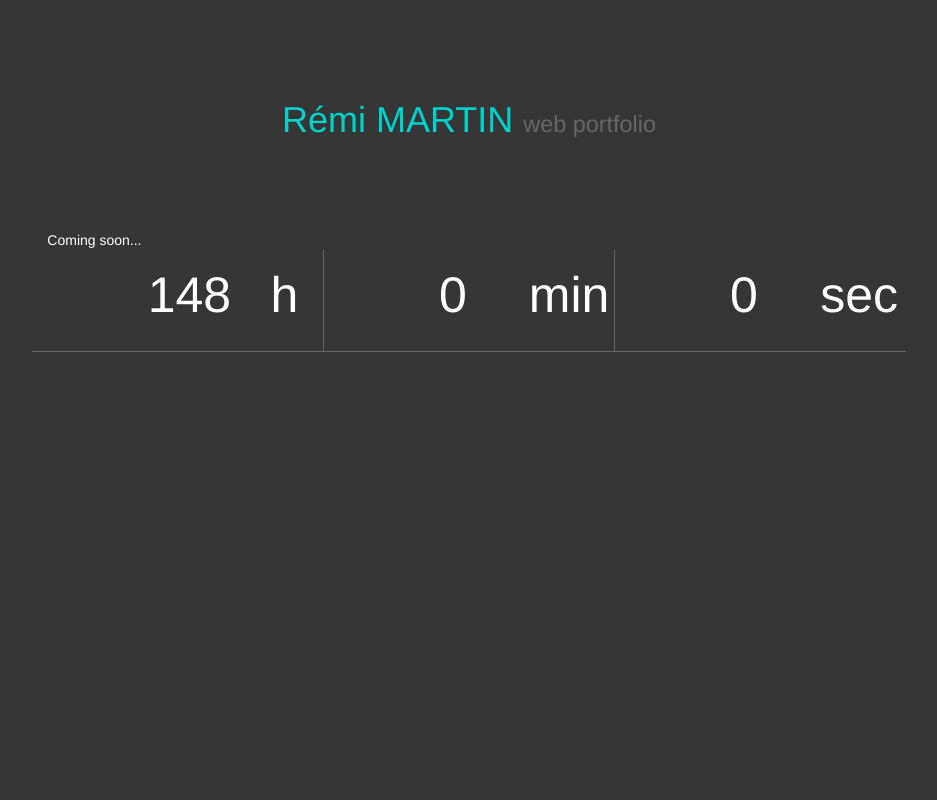
After one commit to MartinRemi/web-portfolio, a PHP site: page /index.html in a window 1280 px wide. The commit adds this page. Shown: the whole page, without its empty margins (171-1108 px from the left). Run offline with PHP 8.4, Linux system fonts and the light colour scheme; some libraries are stand-ins or nearby versions.

Commit message:
Added landing page

```diff
--- /dev/null
+++ b/index.html
@@ -0,0 +1,98 @@
+<html>
+	<head>
+		<title>Rémi MARTIN - web portfolio</title>
+		<meta http-equiv="content-type" content="text/html; charset=utf-8" />
+
+		<!-- CSS -->
+			<!-- Latest compiled and minified CSS -->
+			<link rel="stylesheet" href="//netdna.bootstrapcdn.com/bootstrap/3.1.1/css/bootstrap.min.css">
+
+			<!-- Optional theme -->
+			<link rel="stylesheet" href="//netdna.bootstrapcdn.com/bootstrap/3.1.1/css/bootstrap-theme.min.css">
+
+			<style>
+				body {
+					background: #363636;
+					color: white;
+				}
+
+				header {
+					text-align: center;
+					padding : 50px;
+					margin: 30px;
+				}
+
+				header h1 {
+					color: #00d2cd;
+				}
+
+				header h1 small {
+					color: #666666;
+				}
+
+				.number {
+					border-bottom: 1px solid #666666;
+					padding: 10px;
+					font-size: 50px;
+				}
+
+				.number-mid {
+					border-left: 1px solid #666666;
+					border-right: 1px solid #666666;
+				}
+
+				.no-block {
+					display: inline;
+				}
+			</style>
+
+		<!-- JS -->
+			<!-- jQuery -->
+			<script src="//ajax.googleapis.com/ajax/libs/jquery/2.1.1/jquery.min.js"></script>
+			<!-- Latest compiled and minified JavaScript -->
+			<script src="//netdna.bootstrapcdn.com/bootstrap/3.1.1/js/bootstrap.min.js"></script>
+	</head>
+
+	<body>
+		<header>
+			<h1>Rémi MARTIN <small>web portfolio</small></h1>
+		</header>
+		<div class="row">
+			<div class="col-md-8 col-md-offset-2 col-xs-12">
+				Coming soon...
+				<div class="row">
+					<div class="col-md-4 col-xs-4 number">
+						<div class="col-md-4 col-xs-4 ">
+						</div>
+						<div class="col-md-4 col-xs-4 ">
+							148
+						</div>
+						<div class="col-md-4 col-xs-4 ">
+							<p class="text-right">h</p>
+						</div>
+					</div>
+					<div class="col-md-4 col-xs-4 number number-mid">
+						<div class="col-md-4 col-xs-4 ">
+						</div>
+						<div class="col-md-4 col-xs-4 ">
+							0
+						</div>
+						<div class="col-md-4 col-xs-4 ">
+							<p class="text-right">min</p>
+						</div>
+					</div>
+					<div class="col-md-4 col-xs-4 number">
+						<div class="col-md-4 col-xs-4 ">
+						</div>
+						<div class="col-md-4 col-xs-4 ">
+							0
+						</div>
+						<div class="col-md-4 col-xs-4 ">
+							<p class="text-right">sec</p>
+						</div>
+					</div>
+				</div>
+			</div>
+		</div>
+	</body>
+</html>
--- a/src/index.php
+++ b/src/index.php
@@ -30,7 +30,7 @@
 						require('templates/menu.php');
 
 						// ----- CONTENT
-						// We have to choose content depending on
+						// Choose the content depending on
 						// the parameters given to the page
 						require('templates/content.php');
 					}
```
